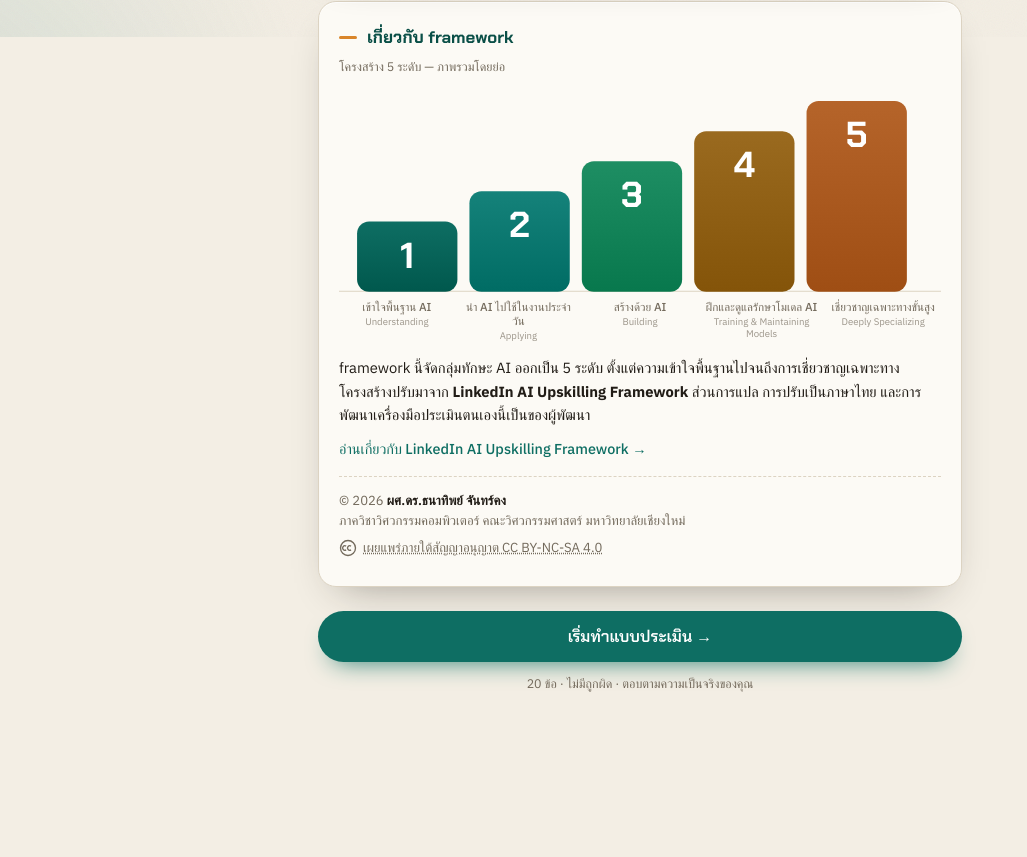
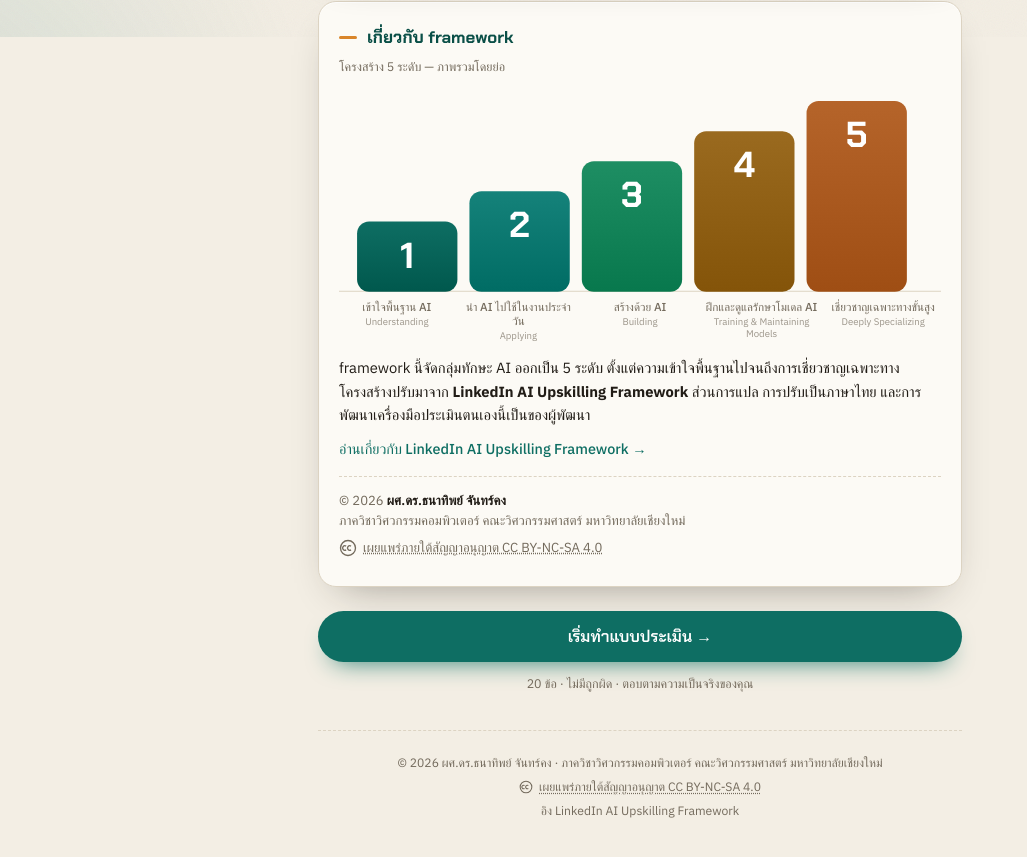
Before and after one commit to thanatip-Eng/ai-literacy-th, a plain HTML site: page index.html in a window 1280 px wide. Shown: the part 763-1620 px from the top of the page, without its empty margins (0-1027 px from the left). Before the commit the page ends 1521 px from the top, so only its background shows below. Drawn offline with Linux system fonts and the light colour scheme; a web font is replaced by a local one.

Commit message:
feat: global footer with copyright and CC license
Co-Authored-By: Claude Opus 4.7 (1M context) <noreply@anthropic.com>

```diff
--- a/index.html
+++ b/index.html
@@ -189,6 +189,19 @@
     .res-hero{box-shadow:none;-webkit-print-color-adjust:exact;print-color-adjust:exact}
   }
   .foot{text-align:center;margin-top:30px;font-size:.76rem;color:var(--muted)}
+
+  /* ---------- global footer (every screen) ---------- */
+  .global-footer{
+    margin-top:36px;padding-top:22px;
+    border-top:1px dashed var(--line);
+    text-align:center;font-size:.76rem;color:var(--muted);line-height:1.65;
+  }
+  .global-footer .row{margin-bottom:4px}
+  .global-footer a{color:var(--muted);text-decoration:underline dotted;text-underline-offset:2px}
+  .global-footer a:hover{color:var(--ink)}
+  .global-footer .ff-cc{display:inline-flex;align-items:center;gap:6px;flex-wrap:wrap;justify-content:center}
+  .global-footer .ff-cc svg{width:14px;height:14px;flex:0 0 auto;color:var(--muted)}
+  @media print{.global-footer{color:#736A5C}}
 
   /* ---------- spinner inside button ---------- */
   .spinner{
@@ -400,8 +413,17 @@
       <button class="btn ghost" onclick="window.print()" data-i18n="printBtn">บันทึก / พิมพ์ผล (PDF)</button>
       <button class="btn ghost" onclick="restart()" data-i18n="restartBtn">ทำแบบประเมินใหม่</button>
     </div>
-    <p class="foot" data-i18n="foot">อิงจาก LinkedIn AI Upskilling Framework (5 ระดับ) · เครื่องมือประเมินตนเอง</p>
   </section>
+
+  <!-- ===================== GLOBAL FOOTER (every screen) ===================== -->
+  <footer class="global-footer" role="contentinfo">
+    <p class="row" data-i18n="footerCopy">© 2026 ผศ.ดร.ธนาทิพย์ จันทร์คง · ภาควิชาวิศวกรรมคอมพิวเตอร์ คณะวิศวกรรมศาสตร์ มหาวิทยาลัยเชียงใหม่</p>
+    <p class="row ff-cc">
+      <svg viewBox="0 0 24 24" fill="none" stroke="currentColor" stroke-width="1.8" aria-hidden="true"><circle cx="12" cy="12" r="10"/><path d="M9.5 9.5a3 3 0 1 0 0 5"/><path d="M16 9.5a3 3 0 1 0 0 5"/></svg>
+      <a href="https://creativecommons.org/licenses/by-nc-sa/4.0/" target="_blank" rel="noopener noreferrer" data-i18n="ccLink">เผยแพร่ภายใต้สัญญาอนุญาต CC BY-NC-SA 4.0</a>
+    </p>
+    <p class="row" data-i18n="footerFramework">อิง LinkedIn AI Upskilling Framework</p>
+  </footer>
 
   <!-- ===================== IMAGE MODAL (iOS Safari fallback) ===================== -->
   <div class="img-modal" id="imgModal" aria-modal="true" role="dialog" aria-labelledby="imgModalHint" aria-hidden="true">
@@ -454,6 +476,8 @@ const LANG = {
     printBtn: "บันทึก / พิมพ์ผล (PDF)",
     restartBtn: "ทำแบบประเมินใหม่",
     foot: "อิงจาก LinkedIn AI Upskilling Framework (5 ระดับ) · เครื่องมือประเมินตนเอง",
+    footerCopy: "© 2026 ผศ.ดร.ธนาทิพย์ จันทร์คง · ภาควิชาวิศวกรรมคอมพิวเตอร์ คณะวิศวกรรมศาสตร์ มหาวิทยาลัยเชียงใหม่",
+    footerFramework: "อิง LinkedIn AI Upskilling Framework",
     p0Name: "กำลังสร้างพื้นฐาน",
     p0Blurb: "คุณกำลังเริ่มต้นเส้นทาง AI — โฟกัสที่การสร้างความเข้าใจพื้นฐาน (ระดับ 1) ก่อน แล้วต่อยอดทีละขั้น",
     p0NextH: "เริ่มต้นที่ระดับ 1 — เข้าใจพื้นฐาน AI",
@@ -523,6 +547,8 @@ const LANG = {
     printBtn: "Save / Print (PDF)",
     restartBtn: "Restart assessment",
     foot: "Based on the LinkedIn AI Upskilling Framework (5 levels) · self-assessment tool",
+    footerCopy: "© 2026 Asst. Prof. Dr. Thanatip Jankhong · Department of Computer Engineering, Faculty of Engineering, Chiang Mai University",
+    footerFramework: "Based on the LinkedIn AI Upskilling Framework",
     p0Name: "Building foundations",
     p0Blurb: "You're at the start of your AI journey — focus on building a basic understanding (Level 1) first, then build up step by step.",
     p0NextH: "Start at Level 1 — Understanding AI",
```
